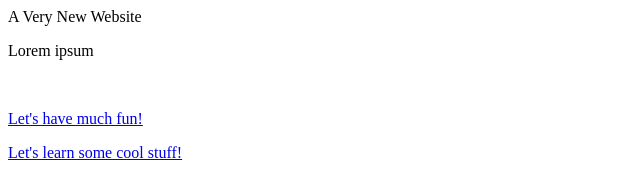
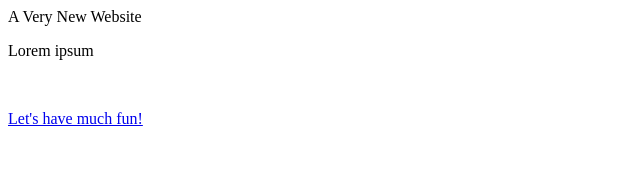
Before and after one commit to StefanWurlitzer/TestRepo, a plain HTML site: page index.html in a window 1280 px wide. Shown: the whole page, without its empty margins (0-640 px from the left). Drawn offline with Linux system fonts and the light colour scheme.

Commit message:
"Removed link to MS homepage"

```diff
--- a/index.html
+++ b/index.html
@@ -8,6 +8,5 @@
 <p>Lorem ipsum</p>
 </br>
 <p><a href="fun.html">Let's have much fun!</a></p>
-<p><a href="http://mirosoftvirtualacademy.com">Let's learn some cool stuff!</a></p>
 </body>
 </html>
```
